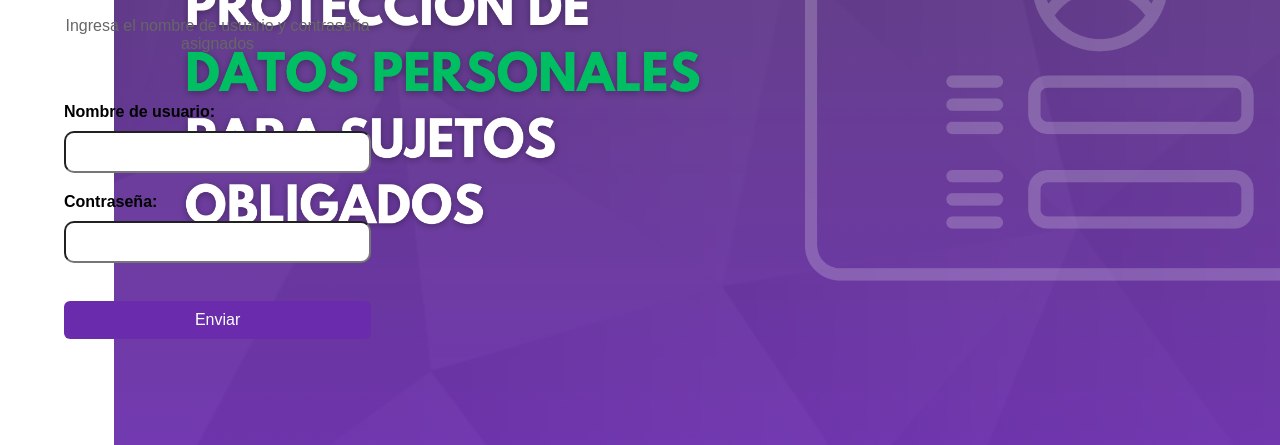
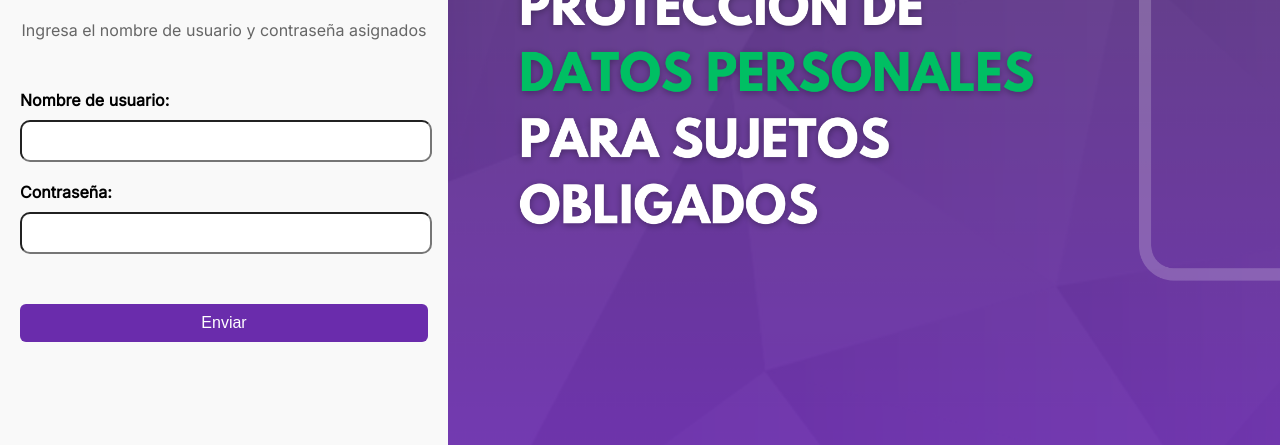
Before and after one commit to Tymphaei/EvaluationPD_ITAIH, a website: page views/index.html in a window 1280 px wide. Shown: the part 355-800 px from the top of the page. Drawn offline with Linux system fonts and the light colour scheme; a web font is replaced by a local one.

Commit message:
update css index update controller forms delete forbidden

```diff
--- a/public/css/index.css
+++ b/public/css/index.css
@@ -1,37 +1,70 @@
-body {
-  font-family: Arial, sans-serif;
+/* General Styles */
+body, html {
   margin: 0;
   padding: 0;
+  height: 100%;
+  width: 100%;
   display: flex;
   flex-direction: column;
+  font-family: "Inter",sans-serif;
+}
+
+main {
+  display: flex;
+  height: 100vh; /* Ocupa toda la altura de la pantalla */
+  width: 100%;
+}
+
+.form-container {
+  width: 35%; /* Ocupa el 40% del ancho */
+  padding: 20px;
+  display: flex;
+  flex-direction: column;
+  justify-content: flex-start; /* Centra el contenido verticalmente */
+  align-items: center; /* Centra el contenido horizontalmente */
+  background-color: #f9f9f9;
+  box-shadow: 2px 0 5px rgba(0, 0, 0, 0.1);
 }
 
 .logo {
   width: 250px;
   height: auto;
-  margin-left: 110px;
+  margin-bottom: 20px;
 }
 
-h1 {
-  font-size: 1.5em;
-  color: #333;
-  margin: 0;
+form {
+  width: 100%;
+  max-width: 480px;
+  display: flex;
+  flex-direction: column;
+  gap: 10px;
 }
 
-main {
-  display: flex;
-  justify-content: space-between;
-  width: 60%;
-  box-sizing: border-box;
-  position: relative;
-  z-index: 2;
-  margin-left: 5%;
-  padding-top: 50px;
+label {
+  font-weight: bold;
 }
 
-.form-container {
-  width: 40%;
+input[type="text"],
+input[type="password"] {
+  width: 95%;
+  padding: 10px;
+  font-size: 1em;
+  border-radius: 10px;
+}
 
+button {
+  width: 100%;
+  padding: 10px;
+  font-size: 1em;
+  background-color: #6a2cac;
+  color: white;
+  border: none;
+  cursor: pointer;
+  border-radius: 6px;
+}
+
+button:hover {
+  background-color: #533a6b;
 }
 
 h2 {
@@ -47,46 +80,45 @@ p {
   text-align: center;
 }
 
-form {
-  display: flex;
-  flex-direction: column;
+/* Imagen de Fondo */
+.background-image {
+  width: 65%; /* Ocupa el 60% del ancho */
+  height: 100vh; /* Ocupa toda la altura de la pantalla */
+  object-fit: cover;
+  object-position: left; /* La imagen comienza desde el borde izquierdo y se corta a la derecha */
 }
 
-label {
-  margin-bottom: 10px;
-  font-weight: bold;
+
+/* Media Queries para pantallas pequeñas */
+@media (max-width: 768px) {
+  main {
+    flex-direction: column;
+  }
+
+  .form-container, .background-image {
+    width: 100%;
+  }
+
+  .background-image {
+    height: 200px; /* Altura ajustada para pantallas pequeñas */
+  }
 }
 
-input {
-  margin-bottom: 20px;
-  padding: 10px;
-  font-size: 1em;
-  border-radius: 10px;
+@media (max-width: 480px) {
+  .form-container {
+    padding: 15px;
+  }
+
+  .logo {
+    width: 120px;
+  }
+
+  input[type="text"],
+  input[type="password"] {
+    padding: 8px;
+  }
+
+  button {
+    padding: 8px;
+  }
 }
-
-button {
-  padding: 10px;
-  font-size: 1em;
-  background-color: #6a2cac;
-  color: white;
-  border: none;
-  cursor: pointer;
-  border-radius: 6px;
-}
-
-button:hover {
-  background-color: #533a6b;
-}
-
-.background-image {
-  position: fixed;
-  top: 0;
-  right: -20%;
-  width: auto;
-  height: 100%;
-  z-index: 0;
-}
-
-.error{
-  color: red;
-}
--- a/public/js/desktop.js
+++ /dev/null
@@ -1,5 +0,0 @@
-document.addEventListener("DOMContentLoaded", function () {
-  if (window.innerWidth < 800) {
-    window.location.href = "/forbidden";
-  }
-});
--- a/server.js
+++ b/server.js
@@ -42,10 +42,6 @@ app.get('/:page', authMiddleware.isAuthenticated, (req, res) => {
   res.sendFile(filePath);
 });
 
-app.get('/forbidden', (req, res) => {
-  res.status(403).sendFile(path.join(__dirname, 'views', 'forbidden.html'));
-});
-
 app.get('/', (req, res) => {
   res.sendFile(path.join(__dirname, 'views', 'index.html'));
 });
--- a/views/index.html
+++ b/views/index.html
@@ -6,6 +6,8 @@
   <meta charset="UTF-8">
   <meta name="viewport" content="width=device-width, initial-scale=1.0">
   <title>Plataforma de Evaluación</title>
+  <link href="https://fonts.googleapis.com/css?family=Inter&display=swap" rel="stylesheet"/>
+  <link href="https://fonts.googleapis.com/css?family=Maax+Rounded&display=swap" rel="stylesheet"/>
   <link rel="stylesheet" href="/css/index.css">
 </head>
 
@@ -31,13 +33,13 @@
     </form>
 
     <script src="/js/login.js"></script>
-    <script src="/js/desktop.js"></script>
 
   </div>
 
+  <img src="/images/loginV3.png" alt="Imagen descriptiva" class="background-image">
+
 </main>
 
-<img src="/images/loginV3.png" alt="Imagen descriptiva" class="background-image">
 
 
 </body>
```
Also changed, not shown: controllers/selectController.js (+14 -6 lines), public/js/graphs.js (+10 -17 lines), views/forbidden.html (deleted, +0 -12 lines).
